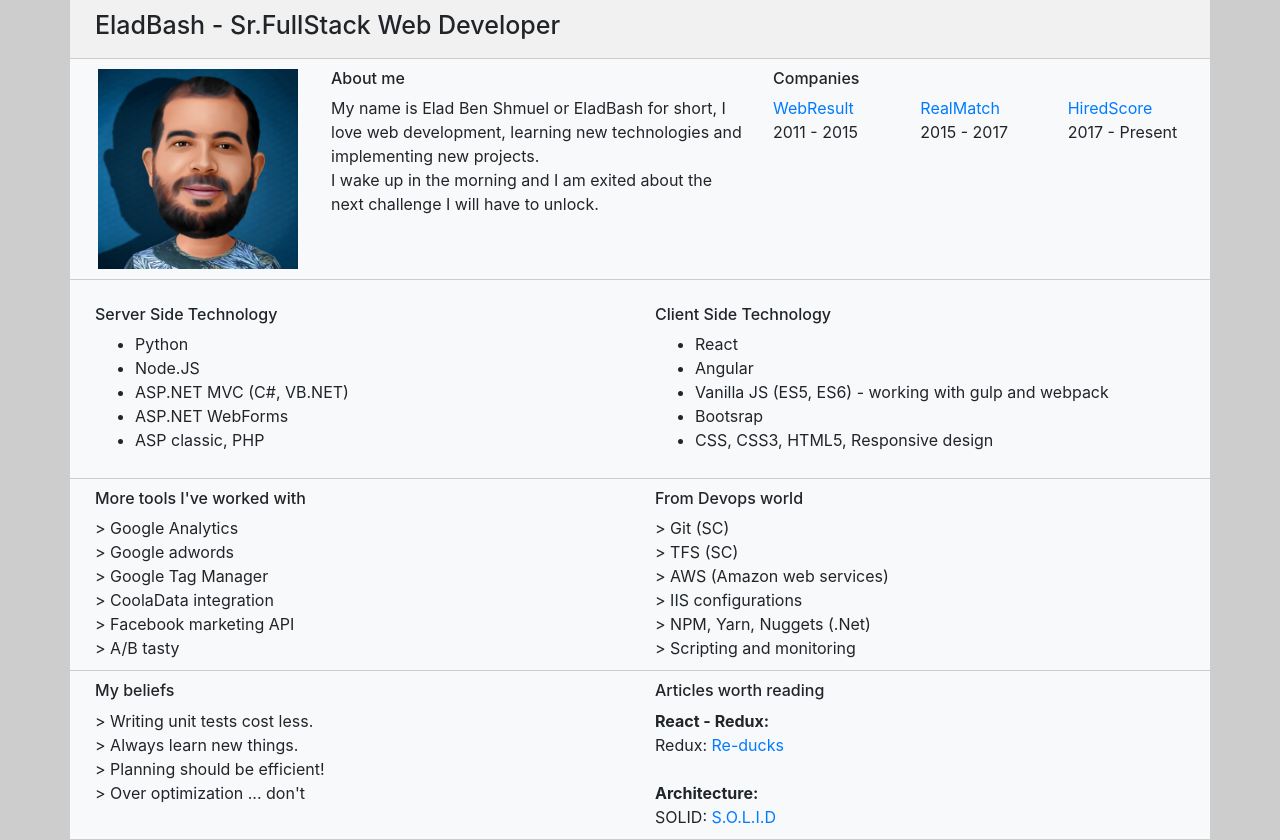
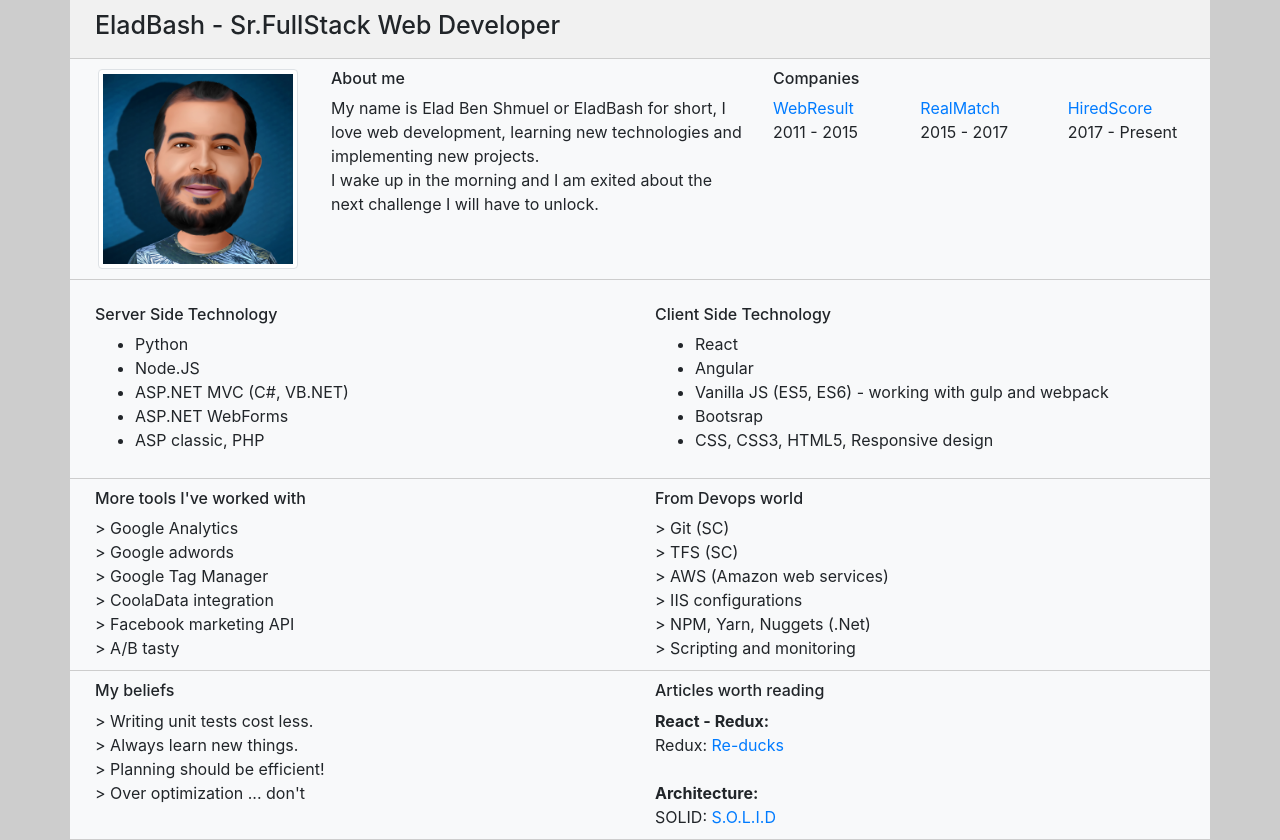
Before and after one commit to eladbash/eladbash.github.io, a plain HTML site: page index.html in a window 1280 px wide. Drawn offline with nearby package versions, Linux system fonts and the light colour scheme.

Commit message:
image design

```diff
--- a/index.html
+++ b/index.html
@@ -19,7 +19,7 @@
     <div class="container top-section">
         <div class="row my-row">
             <div class="col me-image-container">
-                <img src="images/me.png" class="me-image" />
+                <img src="images/me.png" class="me-image img-thumbnail" />
             </div>
             <div class="col flex-2">
                 <h2>About me</h2>
```
